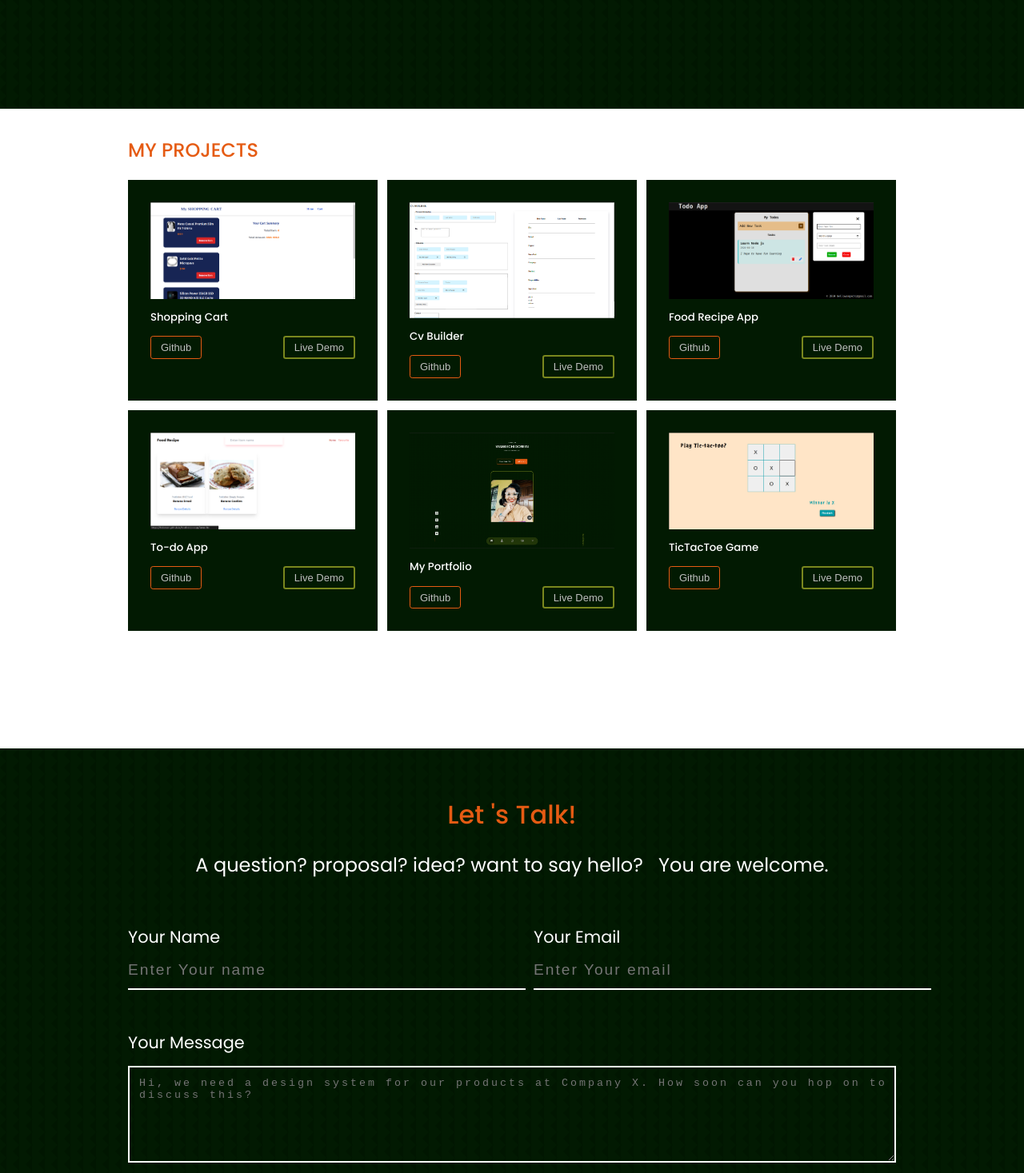
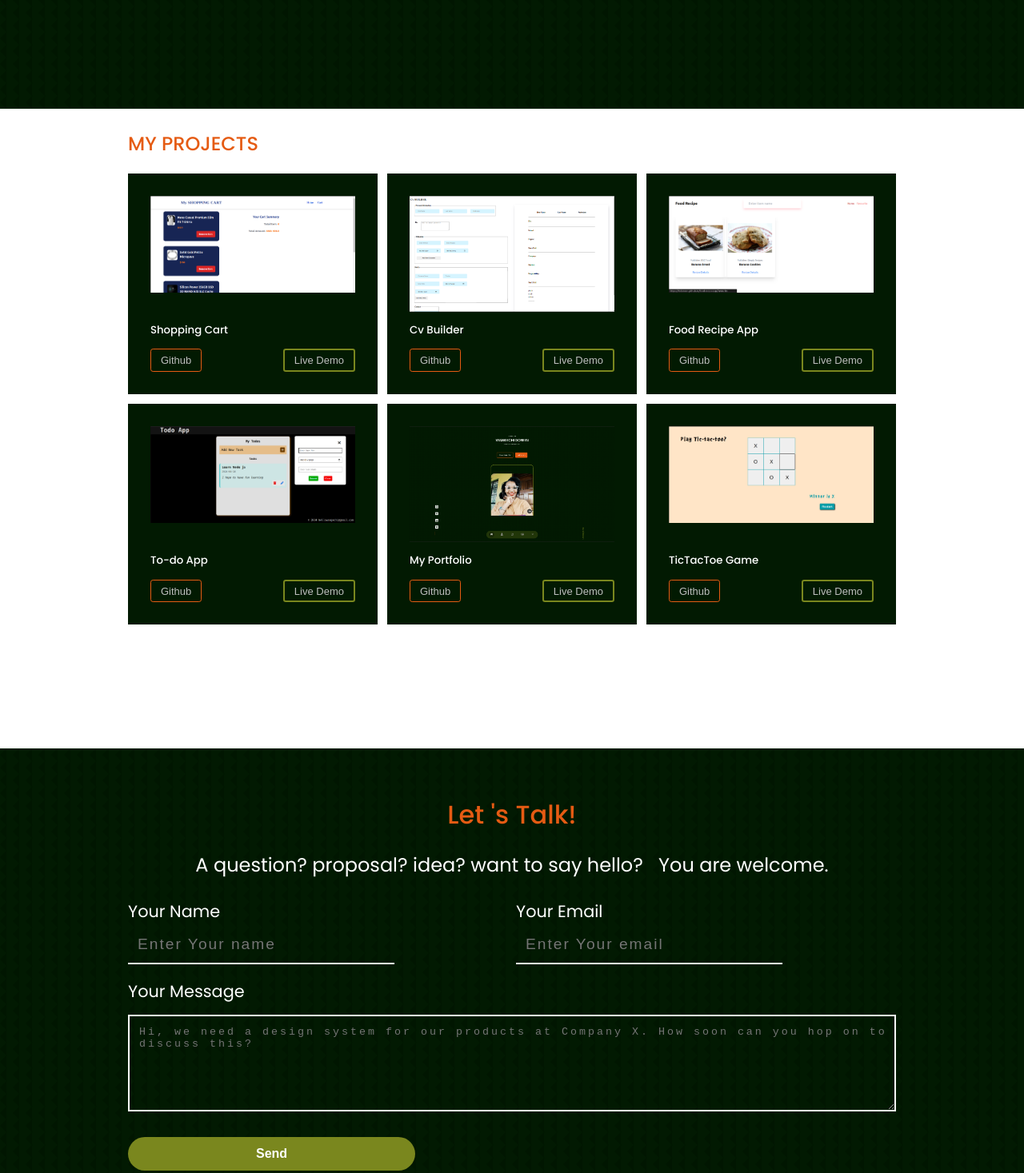
Before and after one commit to Hidoreen/My-Portfolio, a React (Vite) app: page / in a window 1280 px wide. Shown: the part 1560-3027 px from the top of the page at 80% size. Built offline with nearby package versions, Linux system fonts and the light colour scheme.

Commit message:
modified components

```diff
--- a/src/components/contact/contact.css
+++ b/src/components/contact/contact.css
@@ -16,10 +16,10 @@
 }
 
 .details{
-  display: flex;
-  justify-content: space-between;
+  display: grid;
+  grid-template-columns: repeat(2, 1fr);
+  justify-content: center;
   align-items: center;
-  padding: 2rem 0 2rem 0;
   gap: 10px;
 }
 
@@ -30,12 +30,13 @@ label{
 
 .name input,
 .email input{
-  padding: 12px 250px 12px 0px;
+  padding: 12px 20px 12px 12px;
   background-color: transparent;
   border-bottom: 2px solid white;
   color: white;
   letter-spacing: 2px;
   font-size: 1.2rem;
+  width: 70%;
 }
 
 .name,
@@ -88,12 +89,14 @@ textarea{
   }
 
   .details{
+    grid-template-columns: 1fr;
     gap: 2rem;
   }
 
 .name input,
 .email input{
-  padding: 8px;
+  padding: 6px;
+  width: 100%;
 }
 
 .message{
--- a/src/components/contact/contact.jsx
+++ b/src/components/contact/contact.jsx
@@ -30,7 +30,7 @@ const Contact = () => {
       <p>
         A question? proposal? idea? want to say hello? &nbsp; You are welcome.
       </p>
-      <form onSubmit={(e) => sendEmail(e)} method="POST" target="_blank" ref={form} id="form">
+      <form onSubmit={sendEmail} target="_blank" ref={form} id="form">
           <div className="details">
             <div className="name">
               <label>Your Name</label>
--- a/src/components/portfolio/portfolio.css
+++ b/src/components/portfolio/portfolio.css
@@ -3,14 +3,15 @@
   background-color: var(--color-white);
 }
 
-.portfolio{
+#portfolio{
   height: 100vh;
-  padding-top: 2rem;
+
 }
 
 .portfolio h2{
   color: var(--color-primary);
   margin-bottom: 1rem;
+  padding-top: 1.5rem;
 }
 
 .container_portfolio{
@@ -25,6 +26,11 @@
   display: flex;
   flex-direction: column;
   gap: .75rem;
+}
+
+.img{
+  width: 100%;
+  height: 100%;
 }
 
 .buttons{
@@ -68,6 +74,10 @@
     grid-template-columns: repeat(2, 1fr);
     gap: 2rem;
   }
+
+  #portfolio{
+    height: 100vh;
+  }
 }
 
 @media screen and (max-width: 600px) {
@@ -79,6 +89,6 @@
     gap: 2rem;
   }
   #portfolio{
-    height: 200vh;
+    height: 230vh;
   }
 }
--- a/src/components/portfolio/projects.js
+++ b/src/components/portfolio/projects.js
@@ -24,7 +24,7 @@ const data = [
 
   {
   id: 2,
-  img: img2,
+  img: img3,
   title: 'Food Recipe App',
   github: 'https://github.com/Hidoreen/food-recipe-app',
   live: 'https://hidoreen.github.io/food-recipe-app/'
@@ -32,7 +32,7 @@ const data = [
 
   {
   id: 3,
-  img: img3,
+  img: img2,
   title: 'To-do App',
   github: 'https://github.com/Hidoreen/CRUD_App',
   live: 'https://hidoreen.github.io/CRUD_App/'
```
